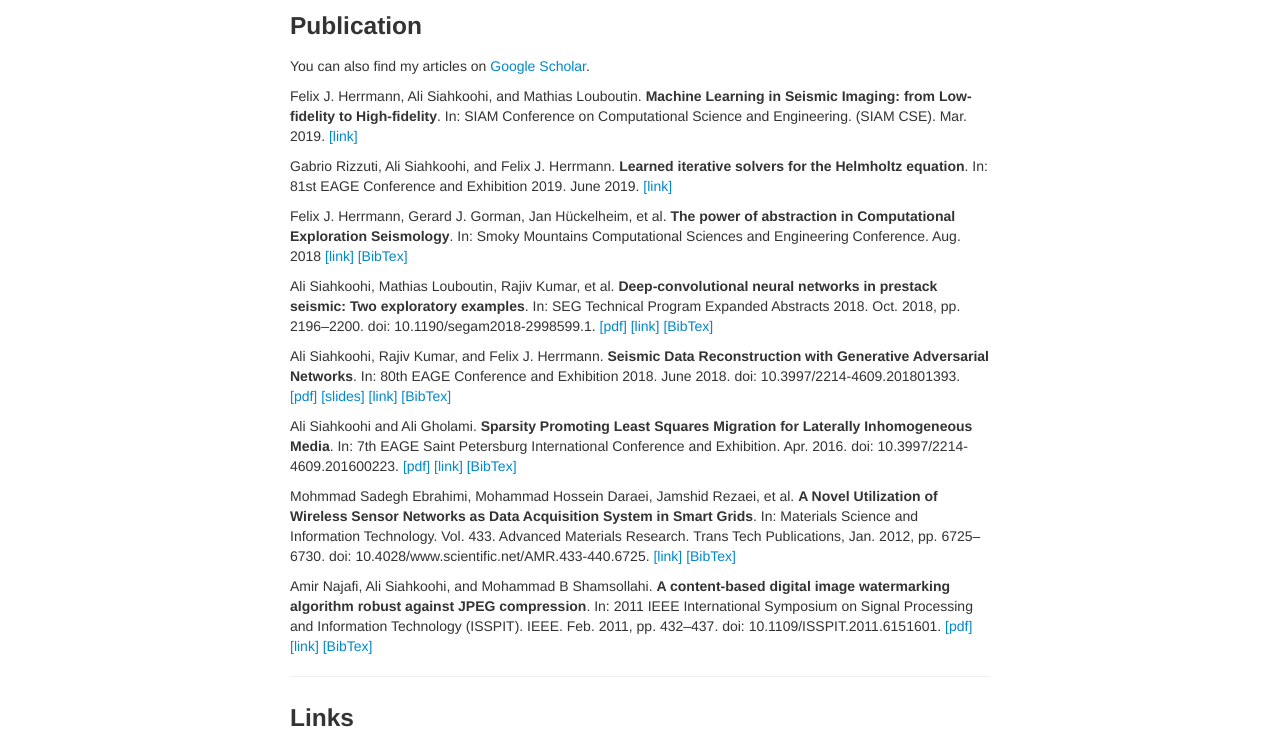
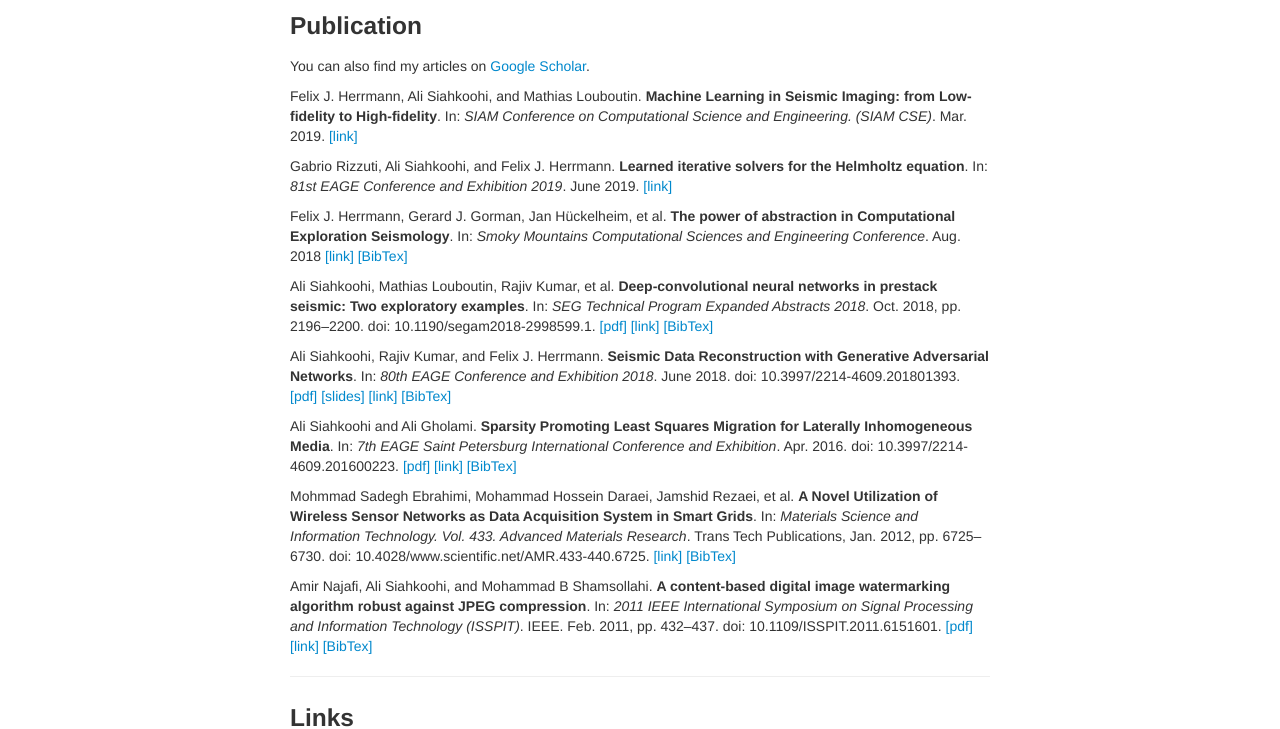
Before and after one commit to nanjekyejoannah/cs.unb.ca-jnanjeky, a Jekyll site: the page built from index.md, in a window 1280 px wide. Shown: the part 642-1371 px from the top of the page. Built offline with Jekyll 4.4.1, drawn with Linux system fonts in a browser that asks for light colours.

Commit message:
styling the conf names

```diff
--- a/index.md
+++ b/index.md
@@ -35,22 +35,22 @@ Here’s a link to my [CV](https://alisiahkoohi.github.io/files/AliSiahkoohi-CV.
 
 You can also find my articles on [Google Scholar](https://scholar.google.com/citations?user=sxRMqYIAAAAJ&hl=en).
 
-Felix J. Herrmann, Ali Siahkoohi, and Mathias Louboutin. **Machine Learning in Seismic Imaging: from Low-fidelity to High-fidelity**. In: SIAM Conference on Computational Science and Engineering. (SIAM CSE). Mar. 2019. [[link]](http://meetings.siam.org/sess/dsp_talk.cfm?p=95707)
+Felix J. Herrmann, Ali Siahkoohi, and Mathias Louboutin. **Machine Learning in Seismic Imaging: from Low-fidelity to High-fidelity**. In: _SIAM Conference on Computational Science and Engineering. (SIAM CSE)_. Mar. 2019. [[link]](http://meetings.siam.org/sess/dsp_talk.cfm?p=95707)
 
-Gabrio Rizzuti, Ali Siahkoohi, and Felix J. Herrmann. **Learned iterative solvers for the Helmholtz equation**. In: 81st
-EAGE Conference and Exhibition 2019. June 2019. [[link]](https://www.slim.eos.ubc.ca/content/learned-iterative-solvers-helmholtz-equation)
+Gabrio Rizzuti, Ali Siahkoohi, and Felix J. Herrmann. **Learned iterative solvers for the Helmholtz equation**. In: _81st
+EAGE Conference and Exhibition 2019_. June 2019. [[link]](https://www.slim.eos.ubc.ca/content/learned-iterative-solvers-helmholtz-equation)
 
-Felix J. Herrmann, Gerard J. Gorman, Jan Hückelheim, et al. **The power of abstraction in Computational Exploration Seismology**. In: Smoky Mountains Computational Sciences and Engineering Conference. Aug. 2018 [[link]](https://www.slim.eos.ubc.ca/content/power-abstraction-computational-exploration-seismology) [[BibTex]](https://alisiahkoohi.github.io/files/PowerAbstraction.bib)
+Felix J. Herrmann, Gerard J. Gorman, Jan Hückelheim, et al. **The power of abstraction in Computational Exploration Seismology**. In: _Smoky Mountains Computational Sciences and Engineering Conference_. Aug. 2018 [[link]](https://www.slim.eos.ubc.ca/content/power-abstraction-computational-exploration-seismology) [[BibTex]](https://alisiahkoohi.github.io/files/PowerAbstraction.bib)
 
-Ali Siahkoohi, Mathias Louboutin, Rajiv Kumar, et al. **Deep-convolutional neural networks in prestack seismic: Two exploratory examples**. In: SEG Technical Program Expanded Abstracts 2018. Oct. 2018, pp. 2196–2200. doi: 10.1190/segam2018-2998599.1. [[pdf]](https://alisiahkoohi.github.io/files/siahkoohi2018SEGcnn.pdf) [[link]](https://library.seg.org/doi/10.1190/segam2018-2998599.1) [[BibTex]](https://alisiahkoohi.github.io/files/DeepCNN_Prestack.bib)
+Ali Siahkoohi, Mathias Louboutin, Rajiv Kumar, et al. **Deep-convolutional neural networks in prestack seismic: Two exploratory examples**. In: _SEG Technical Program Expanded Abstracts 2018_. Oct. 2018, pp. 2196–2200. doi: 10.1190/segam2018-2998599.1. [[pdf]](https://alisiahkoohi.github.io/files/siahkoohi2018SEGcnn.pdf) [[link]](https://library.seg.org/doi/10.1190/segam2018-2998599.1) [[BibTex]](https://alisiahkoohi.github.io/files/DeepCNN_Prestack.bib)
 
-Ali Siahkoohi, Rajiv Kumar, and Felix J. Herrmann. **Seismic Data Reconstruction with Generative Adversarial Networks**. In: 80th EAGE Conference and Exhibition 2018. June 2018. doi: 10.3997/2214-4609.201801393. [[pdf]](https://alisiahkoohi.github.io/files/siahkoohi2018EAGEsdr.pdf) [[slides]](https://alisiahkoohi.github.io/files/siahkoohi2018EAGEsdr_pres.pdf) [[link]](http://www.earthdoc.org/publication/publicationdetails/?publication=92782) [[BibTex]](https://alisiahkoohi.github.io/files/GAN_Interpolation.bib)
+Ali Siahkoohi, Rajiv Kumar, and Felix J. Herrmann. **Seismic Data Reconstruction with Generative Adversarial Networks**. In: _80th EAGE Conference and Exhibition 2018_. June 2018. doi: 10.3997/2214-4609.201801393. [[pdf]](https://alisiahkoohi.github.io/files/siahkoohi2018EAGEsdr.pdf) [[slides]](https://alisiahkoohi.github.io/files/siahkoohi2018EAGEsdr_pres.pdf) [[link]](http://www.earthdoc.org/publication/publicationdetails/?publication=92782) [[BibTex]](https://alisiahkoohi.github.io/files/GAN_Interpolation.bib)
 
-Ali Siahkoohi and Ali Gholami. **Sparsity Promoting Least Squares Migration for Laterally Inhomogeneous Media**. In: 7th EAGE Saint Petersburg International Conference and Exhibition. Apr. 2016. doi: 10.3997/2214-4609.201600223. [[pdf]](https://alisiahkoohi.github.io/files/84208.pdf) [[link]](http://earthdoc.eage.org/publication/publicationdetails/?publication=84208) [[BibTex]](https://alisiahkoohi.github.io/files/LSM.bib)
+Ali Siahkoohi and Ali Gholami. **Sparsity Promoting Least Squares Migration for Laterally Inhomogeneous Media**. In: _7th EAGE Saint Petersburg International Conference and Exhibition_. Apr. 2016. doi: 10.3997/2214-4609.201600223. [[pdf]](https://alisiahkoohi.github.io/files/84208.pdf) [[link]](http://earthdoc.eage.org/publication/publicationdetails/?publication=84208) [[BibTex]](https://alisiahkoohi.github.io/files/LSM.bib)
 
-Mohmmad Sadegh Ebrahimi, Mohammad Hossein Daraei, Jamshid Rezaei, et al. **A Novel Utilization of Wireless Sensor Networks as Data Acquisition System in Smart Grids**. In: Materials Science and Information Technology. Vol. 433. Advanced Materials Research. Trans Tech Publications, Jan. 2012, pp. 6725–6730. doi: 10.4028/www.scientific.net/AMR.433-440.6725. [[link]](https://www.scientific.net/AMR.433-440.6725) [[BibTex]](https://alisiahkoohi.github.io/files/WSN.bib)
+Mohmmad Sadegh Ebrahimi, Mohammad Hossein Daraei, Jamshid Rezaei, et al. **A Novel Utilization of Wireless Sensor Networks as Data Acquisition System in Smart Grids**. In: _Materials Science and Information Technology. Vol. 433. Advanced Materials Research_. Trans Tech Publications, Jan. 2012, pp. 6725–6730. doi: 10.4028/www.scientific.net/AMR.433-440.6725. [[link]](https://www.scientific.net/AMR.433-440.6725) [[BibTex]](https://alisiahkoohi.github.io/files/WSN.bib)
 
-Amir Najafi, Ali Siahkoohi, and Mohammad B Shamsollahi. **A content-based digital image watermarking algorithm robust against JPEG compression**. In: 2011 IEEE International Symposium on Signal Processing and Information Technology (ISSPIT). IEEE. Feb. 2011, pp. 432–437. doi: 10.1109/ISSPIT.2011.6151601. [[pdf]](https://alisiahkoohi.github.io/files/6151601.pdf) [[link]](https://ieeexplore.ieee.org/document/6151601/) [[BibTex]](https://alisiahkoohi.github.io/files/Watermarking.bib)
+Amir Najafi, Ali Siahkoohi, and Mohammad B Shamsollahi. **A content-based digital image watermarking algorithm robust against JPEG compression**. In: _2011 IEEE International Symposium on Signal Processing and Information Technology (ISSPIT)_. IEEE. Feb. 2011, pp. 432–437. doi: 10.1109/ISSPIT.2011.6151601. [[pdf]](https://alisiahkoohi.github.io/files/6151601.pdf) [[link]](https://ieeexplore.ieee.org/document/6151601/) [[BibTex]](https://alisiahkoohi.github.io/files/Watermarking.bib)
 
 
 
```
